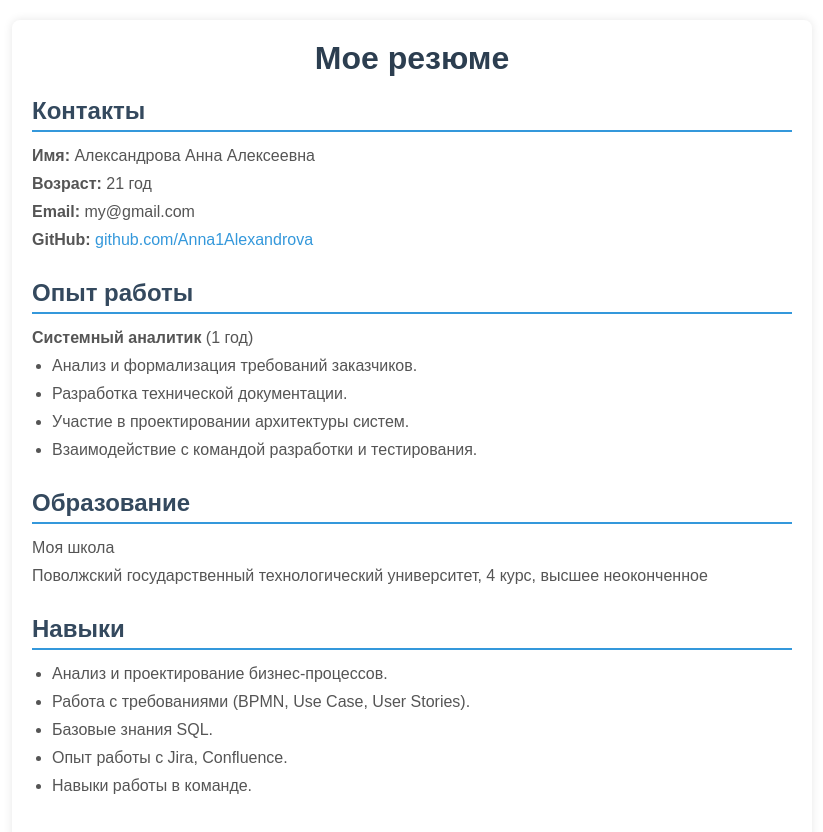
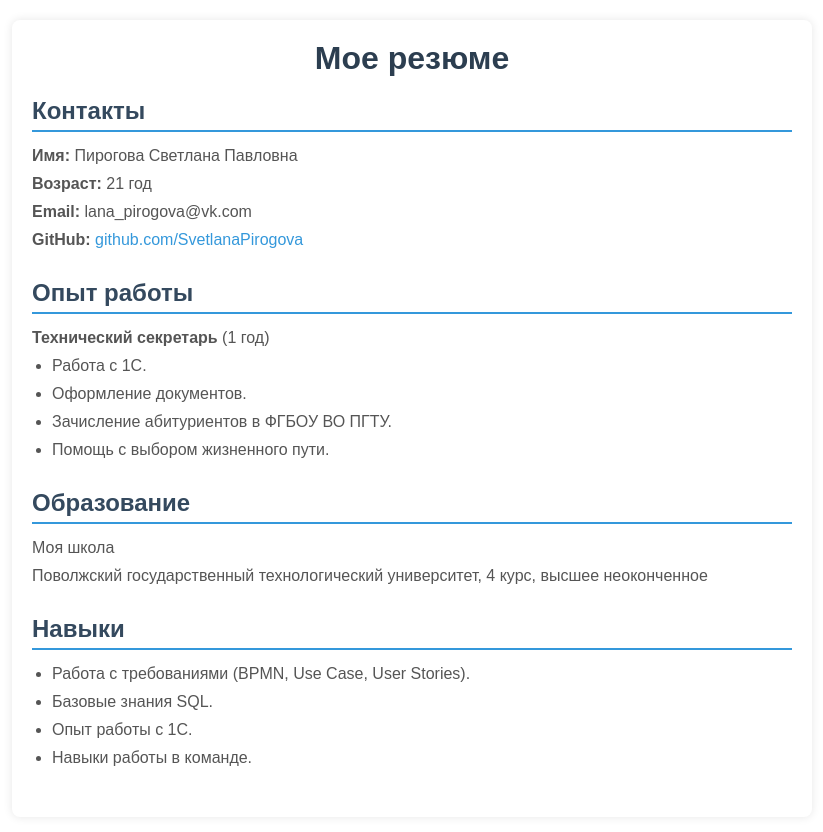
Before and after one commit to svtln007/cv, a Next.js app: page / in a window 1280 px wide. Shown: the top 832 px of the page, without its empty margins (228-1051 px from the left). Built offline with nearby package versions, Linux system fonts and the light colour scheme.

Commit message:
оредактировала информацию

```diff
--- a/app/page.js
+++ b/app/page.js
@@ -7,24 +7,24 @@ export default function Home() {
       <h1 className={styles.title}>Мое резюме</h1>
       <section className={styles.section}>
         <h2 className={styles.sectionTitle}>Контакты</h2>
-        <p className={styles.sectionText}><strong>Имя:</strong> Александрова Анна Алексеевна</p>
+        <p className={styles.sectionText}><strong>Имя:</strong> Пирогова Светлана Павловна</p>
         <p className={styles.sectionText}><strong>Возраст:</strong> 21 год</p>
-        <p className={styles.sectionText}><strong>Email:</strong> my@gmail.com</p>
+        <p className={styles.sectionText}><strong>Email:</strong> lana_pirogova@vk.com</p>
         <p className={styles.sectionText}>
           <strong>GitHub:</strong>{" "}
-          <a href="https://github.com/Anna1Alexandrova" className={styles.link}>github.com/Anna1Alexandrova</a>
+          <a href="https://github.com/svtln007" className={styles.link}>github.com/SvetlanaPirogova</a>
         </p>
       </section>
       <section className={styles.section}>
         <h2 className={styles.sectionTitle}>Опыт работы</h2>
         <p className={styles.sectionText}>
-          <strong>Системный аналитик</strong> (1 год)
+          <strong>Технический секретарь</strong> (1 год)
         </p>
         <ul className={styles.list}>
-          <li>Анализ и формализация требований заказчиков.</li>
-          <li>Разработка технической документации.</li>
-          <li>Участие в проектировании архитектуры систем.</li>
-          <li>Взаимодействие с командой разработки и тестирования.</li>
+          <li>Работа с 1С.</li>
+          <li>Оформление документов.</li>
+          <li>Зачисление абитуриентов в ФГБОУ ВО ПГТУ.</li>
+          <li>Помощь с выбором жизненного пути.</li>
         </ul>
       </section>
       <section className={styles.section}>
@@ -38,10 +38,9 @@ export default function Home() {
       <section className={styles.section}>
         <h2 className={styles.sectionTitle}>Навыки</h2>
         <ul className={styles.list}>
-          <li>Анализ и проектирование бизнес-процессов.</li>
           <li>Работа с требованиями (BPMN, Use Case, User Stories).</li>
           <li>Базовые знания SQL.</li>
-          <li>Опыт работы с Jira, Confluence.</li>
+          <li>Опыт работы с 1С.</li>
           <li>Навыки работы в команде.</li>
         </ul>
       </section>
```
